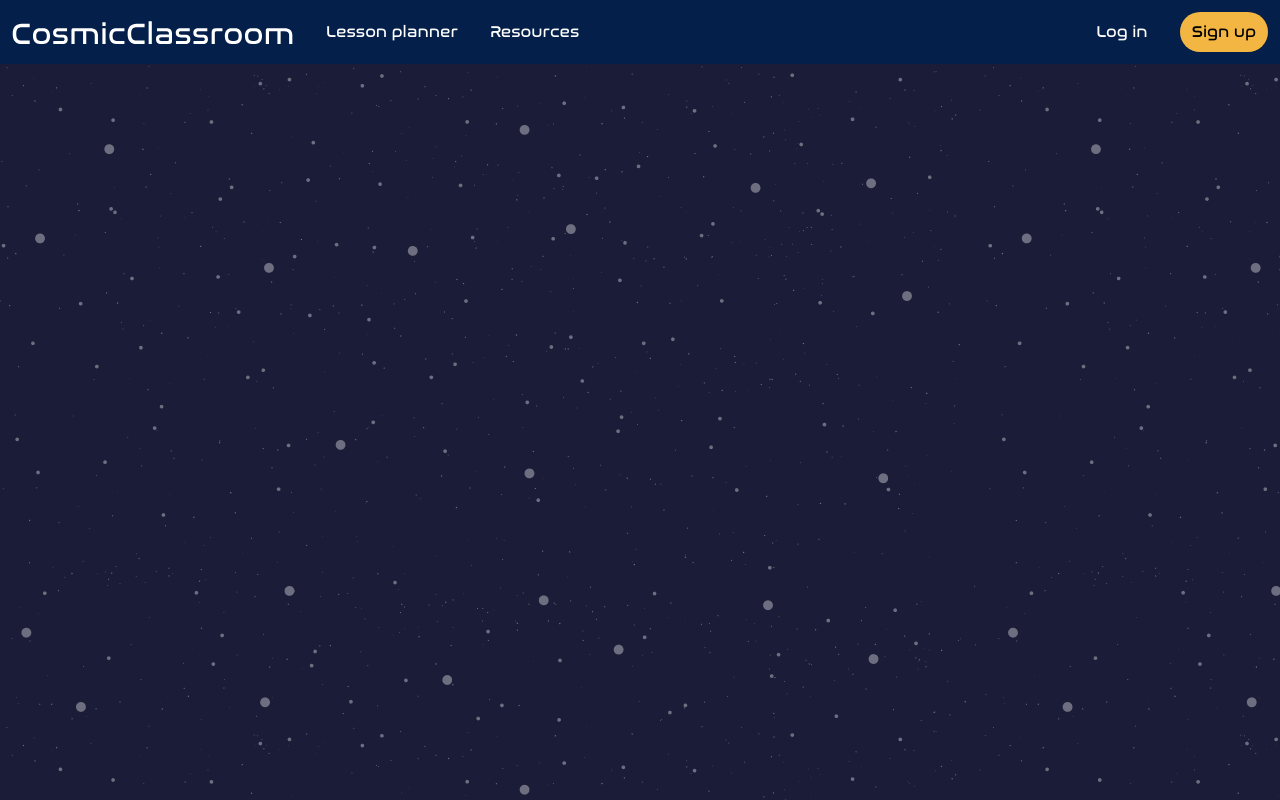
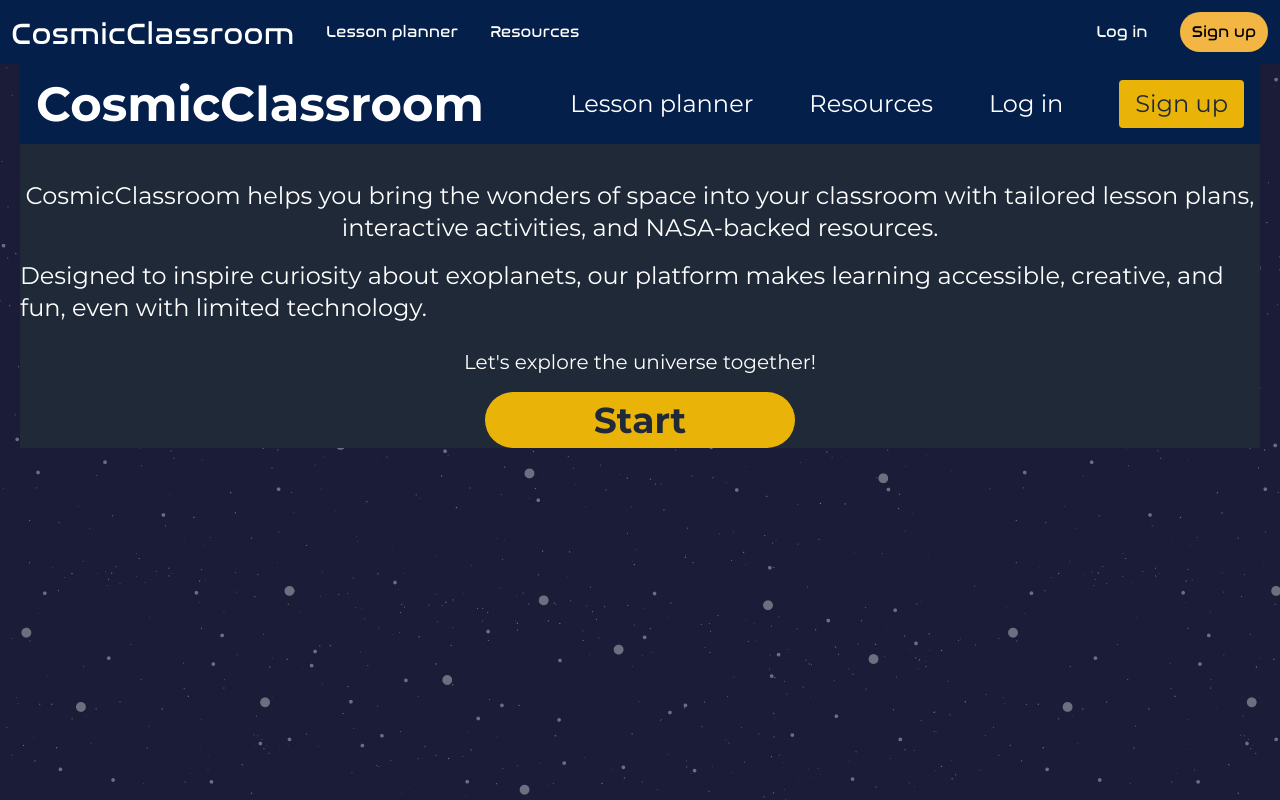
Before and after one commit to margarita2104/cosmic-classroom, a Next.js app in the folder frontend/: page / in a window 1280 px wide. Built offline with nearby package versions, Linux system fonts and the light colour scheme.

Commit message:
Publish home page

```diff
--- a/frontend/app/page.tsx
+++ b/frontend/app/page.tsx
@@ -5,7 +5,53 @@ export default function Home() {
   return (
     <>
       <main>
+        <div className="flex flex-col items-center justify-center bg-gray-800 text-white">
+          {/* Navigation Bar */}
+          <nav className="w-full bg-[#04204a] p-4 mb-5">
+            <div className="container mx-auto flex justify-between items-center">
+              <h1 className="text-5xl font-bold">CosmicClassroom</h1>
+              <div className="text-2xl flex space-x-14 items-center my-auto">
+                <a href="#" className="hover:text-yellow-500 my-auto">
+                  Lesson planner
+                </a>
 
+                <a href="#" className="hover:text-yellow-500 my-auto">
+                  Resources
+                </a>
+
+                <a href="#" className="hover:text-yellow-500 my-auto">
+                  Log in
+                </a>
+
+                <a
+                  href="#"
+                  className="bg-yellow-500 text-gray-800 py-2 px-4 rounded hover:bg-yellow-400 transition duration-300 my-auto"
+                >
+                  Sign up
+                </a>
+              </div>
+            </div>
+          </nav>
+
+          <main className="flex flex-col items-center mt-4">
+            <h2 className="text-2xl text-center mb-4">
+              CosmicClassroom helps you bring the wonders of space into your
+              classroom with tailored lesson plans, interactive activities, and
+              NASA-backed resources.
+            </h2>
+            <p className="text-2xl mb-6">
+              Designed to inspire curiosity about exoplanets, our platform makes
+              learning accessible, creative, and fun, even with limited
+              technology.
+            </p>
+            <h3 className="text-xl mb-4">
+              Let's explore the universe together!
+            </h3>
+            <button className="w-3/12 text-4xl bg-yellow-500 text-gray-800 py-2 px-4 rounded-full hover:bg-yellow-400 transition duration-300 font-bold">
+              Start
+            </button>
+          </main>
+        </div>
       </main>
     </>
   );
```
